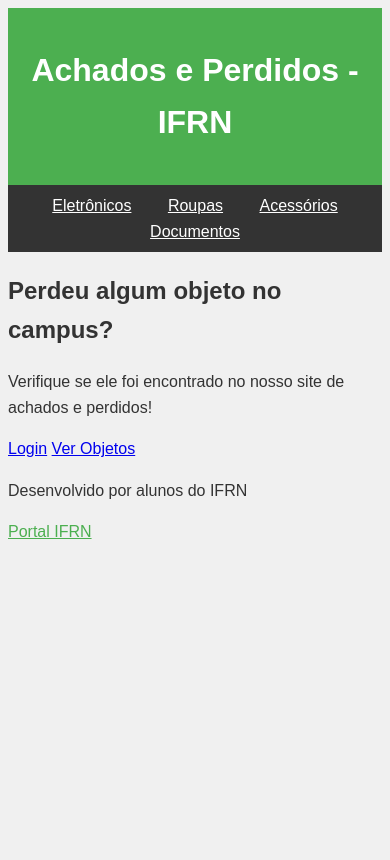
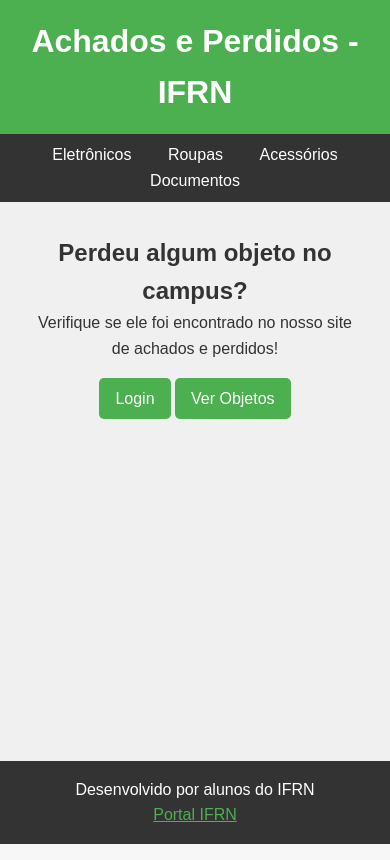
Before and after one commit to Leonardo-Maximo-de-Souza/SistPerto, a Django app: page / in a window 390 px wide. Run offline with Django 5.2, Linux system fonts and the light colour scheme.

Commit message:
Nova tela 2

```diff
--- a/core/static/estilo.css
+++ b/core/static/estilo.css
@@ -1,4 +1,3 @@
-<<<<<<< HEAD
 * {
   margin: 0;
   padding: 0;
@@ -32,196 +31,6 @@
 nav a {
   color: white;
   margin: 0 1rem;
-=======
-@import url('https://fonts.googleapis.com/css2?family=Noto+Sans:wght@400;700&display=swap');
-
-* {
-  margin: 0;
-  padding: 0;
-  box-sizing: border-box;
-}
-
-body {
-  display: flex;
-  justify-content: center;
-  align-items: center;
-  min-height: 100vh;
-  background-color: #2f3640;
-  font-family: 'Noto Sans', sans-serif;
-}
-
-.container, .container-inicio {
-  background-color: gray;
-  width: 100%;
-  height: 100%;
-  display: grid;
-  grid-template-areas:
-    'header'
-    'main'
-    'footer';
-  grid-template-columns: 1fr;
-  grid-template-rows: auto 1fr auto;
-}
-
-header {
-  grid-area: header;
-  background-color: #7ed957;
-  padding: 1em;
-  text-align: center;
-}
-
-main {
-  grid-area: main;
-  background-color: #2f3640;
-  display: flex;
-  flex-direction: column;
-  align-items: center;
-  padding: 1em;
-}
-
-footer {
-  grid-area: footer;
-  background-color: #7ed957;
-  padding: 1em;
-  text-align: center;
-}
-
-.navigation {
-  display: flex;
-  padding: 15px;
-  align-items: center;
-  justify-content: space-between;
-  width: 100%;
-}
-
-/* Estilo para a caixa de pesquisa */
-.searchBox {
-  display: flex;
-  justify-content: center;
-  align-items: center;
-  width: 100%;
-  max-width: 400px;
-  margin: 20px auto;
-  background-color: #2f3640;
-  border-radius: 8px;
-  overflow: hidden;
-  box-shadow: 0 4px 6px rgba(0, 0, 0, 0.2);
-}
-
-.searchInput {
-  flex: 1;
-  padding: 10px;
-  font-size: 16px;
-  color: #0f0;
-  background: none;
-  border: none;
-  outline: none;
-  caret-color: #0f0;
-}
-
-.searchButton {
-  background-color: rgb(26, 181, 26);
-  color: #000;
-  padding: 10px 15px;
-  border: none;
-  cursor: pointer;
-  display: flex;
-  align-items: center;
-  justify-content: center;
-}
-
-.searchButton i {
-  font-size: 16px;
-  font-weight: bold;
-}
-
-.searchButton:hover {
-  background-color: rgb(148, 226, 148);
-}
-
-/* Tornar o design responsivo */
-@media (max-width: 600px) {
-  .searchBox {
-    max-width: 90%;
-  }
-
-  .searchInput {
-    font-size: 14px;
-  }
-
-  .searchButton i {
-    font-size: 14px;
-  }
-
-  .navigation {
-    flex-direction: column;
-    gap: 10px;
-  }
-}
-
-.imagem {
-  margin-top: auto;
-  margin-right: auto;
-  text-align: right;
-}
-
-/* Categorias */
-:root {
-  --button-background: #2f3640;
-  --button-color: #7ed957;
-  --dropdown-highlight: rgb(221, 255, 30);
-  --dropdown-width: 120px;
-  --dropdown-background: #2f3640;
-  --dropdown-color: #7ed957;
-}
-
-a.button {
-  display: inline-block;
-  padding: 20px 48px;
-  border-radius: 60px;
-  box-sizing: border-box;
-  background: var(--button-background);
-  color: var(--button-color);
-  font-size: 18px;
-  font-weight: 700;
-  cursor: pointer;
-}
-
-a.button:active {
-  filter: brightness(75%);
-}
-
-.dropdown {
-  position: relative;
-}
-
-.dropdown summary {
-  list-style: none;
-  outline: none;
-}
-
-.dropdown > summary::-webkit-details-marker {
-  display: none;
-}
-
-.dropdown ul {
-  position: absolute;
-  margin: 5px 0 0 0;
-  padding: 5px 0;
-  width: var(--dropdown-width);
-  right: 0;
-  box-sizing: border-box;
-  z-index: 2;
-  background: var(--dropdown-background);
-  border-radius: 6px;
-  list-style: none;
-}
-
-.dropdown ul li a {
-  display: block;
-  padding: 10px 0.8rem;
-  color: var(--dropdown-color);
->>>>>>> 1dbc74479ee5b06d07971e637e938869bdb8ddc5
   text-decoration: none;
 }
 
@@ -229,130 +38,12 @@
   text-decoration: underline;
 }
 
-<<<<<<< HEAD
 .container {
   flex: 1;
   padding: 2rem;
-=======
-.dropdown ul::before {
-  content: ' ';
-  position: absolute;
-  width: 0;
-  height: 0;
-  top: -10px;
-  right: calc(50% - 10px);
-  border-style: solid;
-  border-width: 0 10px 10px 10px;
-  border-color: transparent transparent var(--dropdown-background) transparent;
-}
-
-.dropdown[open] > summary::before {
-  content: ' ';
-  display: block;
-  position: fixed;
-  top: 0;
-  right: 0;
-  left: 0;
-  bottom: 0;
-  z-index: 1;
-}
-
-/* Perfil */
-figure {
-  width: 50px;
-  height: 50px;
-  position: relative;
-}
-
-.main-profile-img {
-  gap: 200px;
-  margin-top: -5px;
-  margin-left: -70px;
-  object-fit: cover;
-  border-radius: 50%;
-  border-style: solid;
-  border-color: #7ed957;
-  box-shadow: 0 0 8px 3px #7ed957;
-}
-
-.links > a {
-  color: black;
-  font-weight: 700;
-}
-
-.rodafeet {
-  text-align: left;
-  margin-left: 40px;
-  margin-top: 50px;
-  font-weight: 700;
-}
-
-.rodafeet:hover {
-  color: yellow;
-}
-
-.caixa {
-  display: grid;
-  grid-template-areas:
-    'div div div'
-    'div div div';
-  justify-content: space-evenly;
-  padding: 2px;
-}
-
-.caixa-inicio {
-  display: flex;
-  justify-content: center;
-  align-items: center;
-}
-
-.caixa-left {
-  width: 100%;
-  height: auto;
-}
-
-.caixa-right {
-  width: 100%;
-  margin-bottom: 180px;
-  margin-right: 100px;
-}
-
-.caixa-right > h1 {
-  text-align: right;
-  color: #7ed957;
-}
-
-.caixa-right > h2 {
-  text-align: right;
-  color: #ccc;
-}
-
-.left-login-img {
-  width: 100%;
-  margin-top: 30px;
-}
-
-div.gallery {
-  margin: 55px;
-  border: 10px solid #ccc;
-  float: left;
-  width: 175px;
-  border-radius: 20px;
-}
-
-div.gallery img {
-  width: 100%;
-  height: auto;
-  background-color: white;
-}
-
-div.desc {
-  padding: 5px;
->>>>>>> 1dbc74479ee5b06d07971e637e938869bdb8ddc5
   text-align: center;
 }
 
-<<<<<<< HEAD
 footer {
   background: #333;
   color: white;
@@ -378,82 +69,4 @@
   header, nav, footer {
       text-align: center;
   }
-=======
-.gallery:hover {
-  color: yellow;
 }
-
-li a {
-  text-decoration: none;
-  color: #2d2f31;
-}
-
-span {
-  padding: 20px;
-  background: #222229;
-  color: white;
-  font-size: 1.2em;
-  font-variant: small-caps;
-  cursor: pointer;
-  display: block;
-  font-weight: 700;
-  border-radius: 20px;
-}
-
-span::after {
-  float: right;
-  content: '▼';
-}
-
-li:hover {
-  color: #7ed957;
-}
-
-a {
-  font-weight: 700;
-}
-
-.slide {
-  clear: both;
-  width: 100%;
-  height: 0;
-  overflow: hidden;
-  text-align: center;
-  transition: height 0.4s ease;
-  background-color: #ccc;
-  border-bottom-right-radius: 20px;
-  border-bottom-left-radius: 20px;
-}
-
-.slide li {
-  padding: 30px;
-}
-
-#touch {
-  position: absolute;
-  opacity: 0;
-  height: 0;
-}
-
-#touch:checked + .slide {
-  height: 155px;
-}
-
-.final {
-  display: flex;
-  justify-content: space-between;
-  margin-bottom: 20px;
-}
-
-.final-right {
-  margin-right: 45px;
-  margin-top: 30px;
-}
-
-.final-right > ul li {
-  color: black;
-  font-weight: 700;
-  margin-left: 14px;
-  margin-top: 14px;
->>>>>>> 1dbc74479ee5b06d07971e637e938869bdb8ddc5
-}
```
